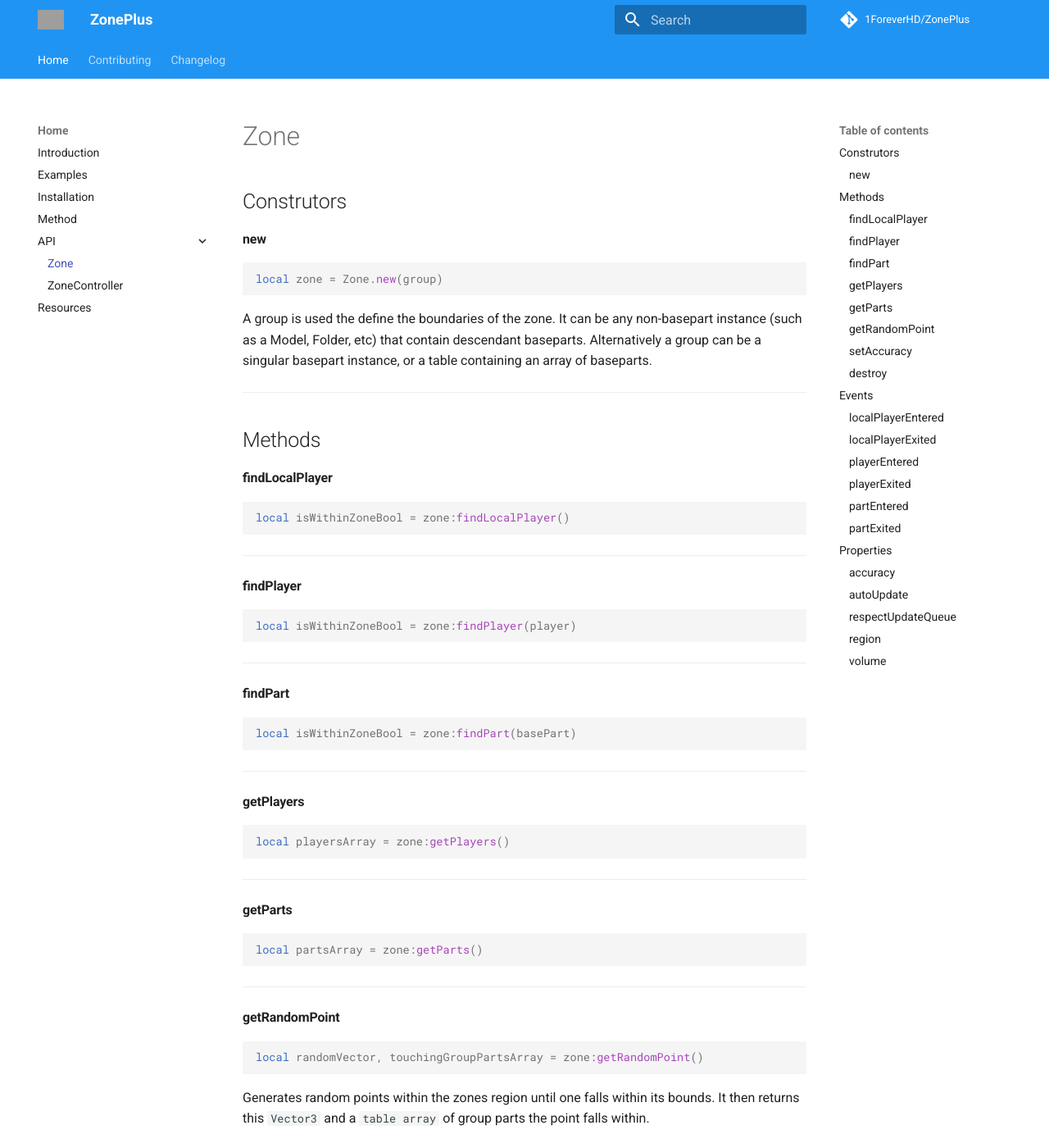
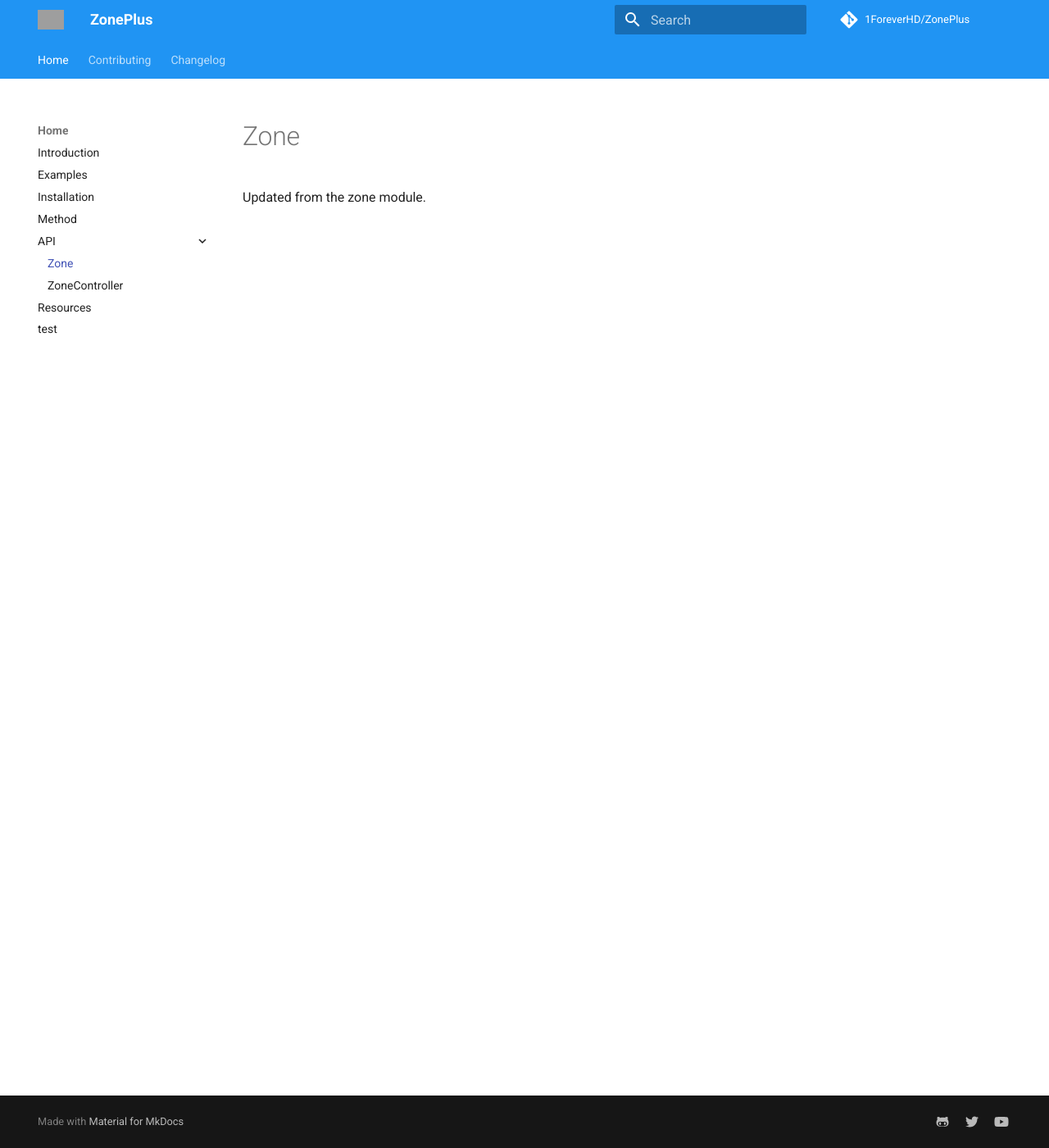
Before and after one commit to 1ForeverHD/ZonePlus, an MkDocs documentation site: the page built from docs/zone.md, in a window 1280 px wide and 1400 px high. Shown: the whole window at 82% size. Built offline with MkDocs 1.6.1 and Material for MkDocs 9.7.7, drawn with Linux system fonts in a browser that asks for light colours; comment, search, counter and statistics services are not loaded; some of the changed text lies outside the part shown; grey boxes are pictures that could not be loaded.

Commit message:
Updated docs

````diff
--- /dev/null
+++ b/docs/javascripts/tags.js
@@ -0,0 +1,14 @@
+document.body.innerHTML = document.body.innerHTML.replace(/{read-only}/g, '<p class="tag read-only">read-only</p>');
+document.body.innerHTML = document.body.innerHTML.replace(/{static}/g, '<p class="tag static">static</p>');
+document.body.innerHTML = document.body.innerHTML.replace(/{server-only}/g, '<p class="tag server-only">server-only</p>');
+document.body.innerHTML = document.body.innerHTML.replace(/{client-only}/g, '<p class="tag client-only">client-only</p>');
+document.body.innerHTML = document.body.innerHTML.replace(/{deprecated}/g, '<p class="tag deprecated">deprecated</p>');
+
+function cleaner(el) {
+  if (el.innerHTML === '&nbsp;' || el.innerHTML === '') {
+    el.parentNode.removeChild(el);
+  }
+}
+
+const elements = document.querySelectorAll('p');
+elements.forEach(cleaner);
--- /dev/null
+++ b/docs/stylesheets/tags.css
@@ -0,0 +1,34 @@
+.tag {
+	color: #ffffff;
+	font-weight:  bold;
+	line-height: .8rem;
+	padding: 5px;
+	background-clip: padding-box;
+	border-radius: 5px;
+	margin-left: 10px !important;
+	display: inline-block;
+	font-size: .7rem;
+}
+.read-only {
+	background-color: rgb(12, 95, 78);
+}
+
+.static {
+	background-color: rgb(230, 126, 34);
+}
+
+.server-only {
+	background-color: rgb(52, 155, 235);
+}
+
+.client-only {
+	background-color: rgb(162, 52, 235);
+}
+
+.deprecated {
+	background-color: rgb(255, 0, 0);
+}
+
+.chainable {
+	background-color: rgb(255, 0, 0);
+}
--- a/docs/zone.md
+++ b/docs/zone.md
@@ -1,148 +1 @@
-[Accuracy Enum]: https://github.com/1ForeverHD/ZonePlus/blob/main/src/Zone/Enum/Accuracy.lua
-[setAccuracy]: https://1foreverhd.github.io/ZonePlus/zone/#setaccuracy
-
-## Construtors
-
-#### new
-```lua
-local zone = Zone.new(group)
-```
-A group is used the define the boundaries of the zone. It can be any non-basepart instance (such as a Model, Folder, etc) that contain descendant baseparts. Alternatively a group can be a singular basepart instance, or a table containing an array of baseparts.
-
-----
-
-
-
-## Methods
-
-#### findLocalPlayer
-```lua
-local isWithinZoneBool = zone:findLocalPlayer()
-```
-
-----
-#### findPlayer
-```lua
-local isWithinZoneBool = zone:findPlayer(player)
-```
-
-----
-#### findPart
-```lua
-local isWithinZoneBool = zone:findPart(basePart)
-```
-
-----
-#### getPlayers
-```lua
-local playersArray = zone:getPlayers()
-```
-
-----
-#### getParts
-```lua
-local partsArray = zone:getParts()
-```
-
-----
-#### getRandomPoint
-```lua
-local randomVector, touchingGroupPartsArray = zone:getRandomPoint()
-```
-Generates random points within the zones region until one falls within its bounds. It then returns this ``Vector3`` and a ``table array`` of group parts the point falls within.
-
-----
-#### setAccuracy
-```lua
-zone:setAccuracy(enumIdOrName)
-```
-Sets the frequency of checks based upon the [Accuracy Enum].
-
-----
-#### destroy
-```lua
-zone:destroy()
-```
-Disconnects all connections within the zone.
-
-----
-
-
-
-## Events
-#### localPlayerEntered
-```lua
-zone.localPlayerEntered:Connect(function()
-    print("you entered the zone!")
-end)
-```
-
-----
-#### localPlayerExited
-```lua
-zone.localPlayerExited:Connect(function()
-    print("you exited the zone!")
-end)
-```
-
-----
-#### playerEntered
-```lua
-zone.playerEntered:Connect(function(player)
-    print(("player '%s' entered the zone!"):format(player.Name))
-end)
-```
-
-----
-#### playerExited
-```lua
-zone.playerExited:Connect(function(player)
-    print(("player '%s' exited the zone!"):format(player.Name))
-end)
-```
-
-----
-#### partEntered
-```lua
-zone.partEntered:Connect(function(part)
-    print(("part '%s' entered the zone!"):format(part.Name))
-end)
-```
-
-----
-#### partExited
-```lua
-zone.partExited:Connect(function(part)
-    print(("part '%s' exited the zone!"):format(part.Name))
-end)
-```
-
-----
-
-
-
-## Properties
-#### accuracy
-*Default:* ``enum.Accuracy.High``
-
-To change ``accuracy`` it's recommended you use [setAccuracy].
-
-----
-#### autoUpdate
-*Default:* ``true``
-
-When ``true``, the zone will update when its group parts change size or position, or when a descendant group part is added or removed from the group.
-
-----
-#### respectUpdateQueue
-*Default:* ``true``
-
-When ``true``, will prevent the internal ``_update()`` from being called multiple times within a 0.1 second period.
-
-----
-#### region
-*Read-only*
-
-----
-#### volume
-*Read-only*
+Updated from the zone module.
--- a/mkdocs.yml
+++ b/mkdocs.yml
@@ -23,6 +23,12 @@
   highlightjs: true
   hljs_languages:
     - lua
+
+extra_css:
+  - stylesheets/tags.css
+
+extra_javascript:
+  - javascripts/tags.js
 
 extra:
   social:
@@ -51,5 +57,6 @@
       - Zone: zone.md
       - ZoneController: zonecontroller.md
     - Resources: resources.md
+    - test: test.md
   - Contributing: contributing.md
   - Changelog: changelog.md
````
Also changed, not shown: docs/test.md (added, +16 -0 lines), 1 other file.
